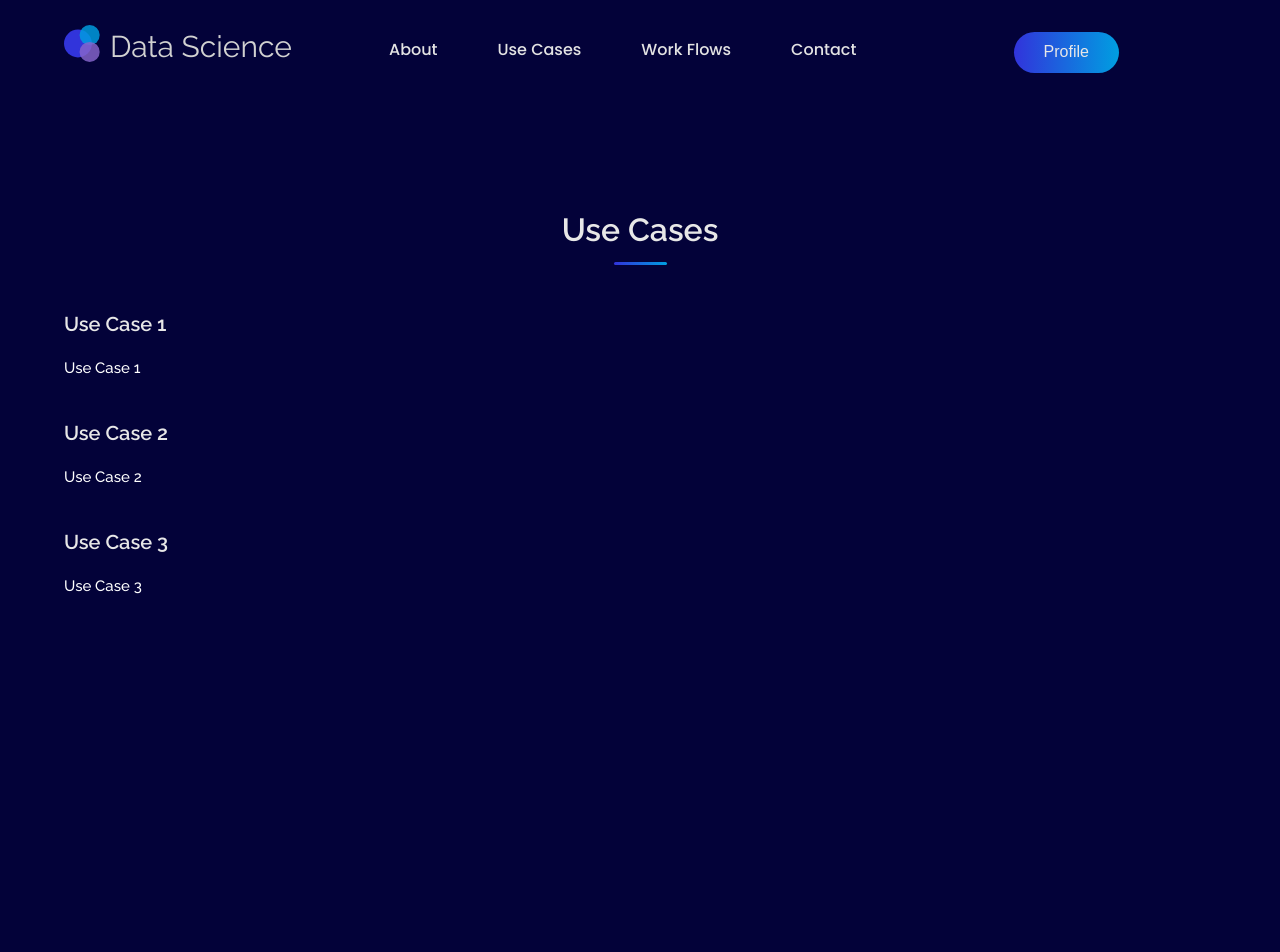
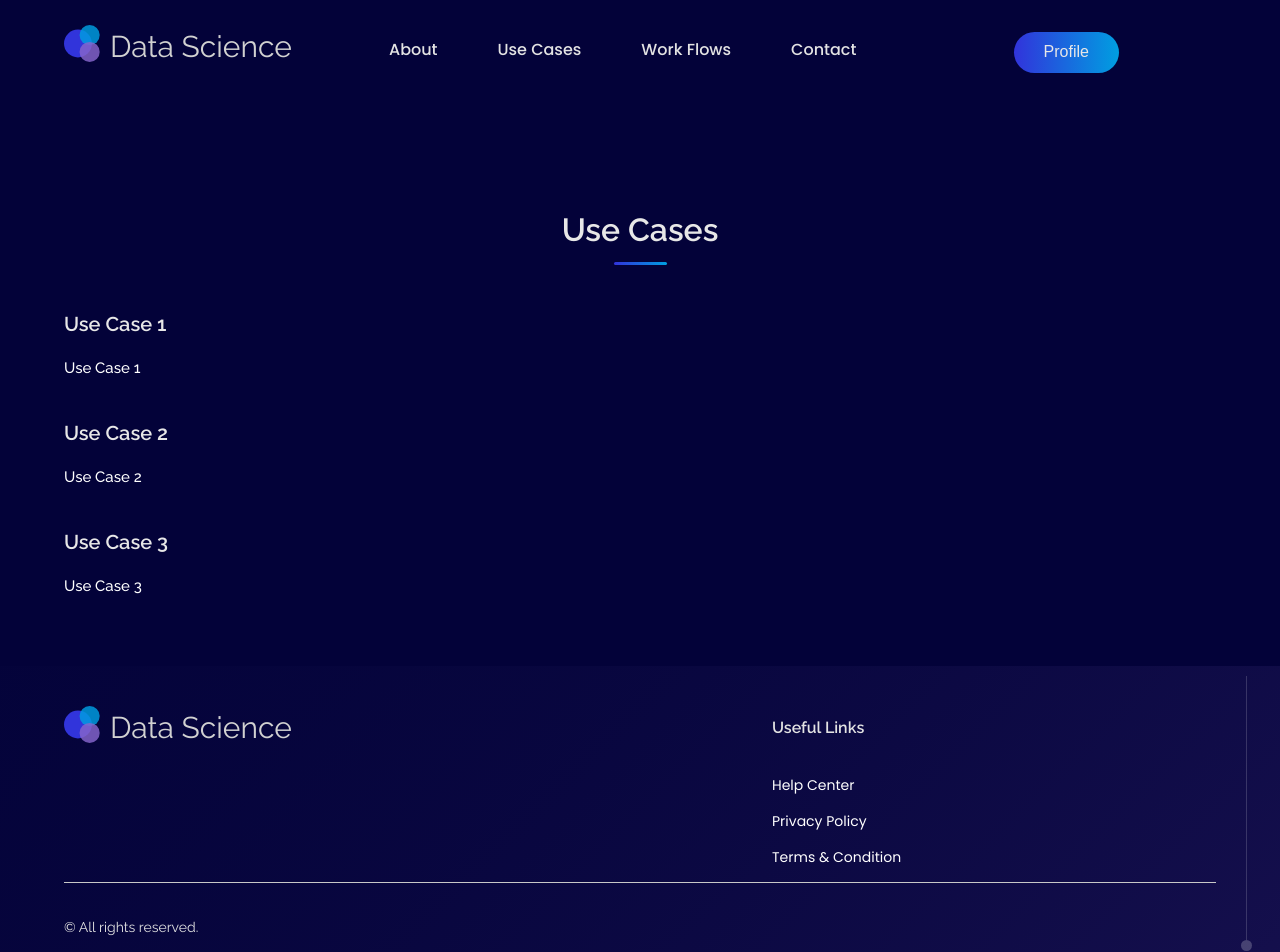
Before and after one commit to Shafqatrasool13000/data-science, a React (Create React App) app: page /use-cases in a window 1280 px wide. Before the commit the page ends 800 px from the top, so only its background shows below. Built offline with nearby package versions, Linux system fonts and the light colour scheme.

Commit message:
All fixes done from client

```diff
--- a/src/components/Data Processing/DataProcessBtns.js
+++ b/src/components/Data Processing/DataProcessBtns.js
@@ -4,6 +4,7 @@ import styles from './home.module.scss';
 import BlueLine from '../Blue Line/BlueLine';
 import DataProcessing from './DataProcessing';
 import Modeling from '../Modeling/Modeling'
+import Footer2 from '../HomePage/Footer/Footer2';
 
 const DataProcessBtns = () => {
     const [processComponent, setProcessComponent] = useState('')
@@ -37,7 +38,7 @@ const DataProcessBtns = () => {
 
     console.log(processComponent);
     return (
-        <Box mt='11.7rem' pb='7rem'>
+        <> <Box mt='11.7rem' pb='7rem'>
         <Box className='data-process-btn-main' sx={{
             display: 'flex', alignItems: 'center', flexDirection: 'column'
         }}>
@@ -57,9 +58,7 @@ const DataProcessBtns = () => {
                         <input type="radio" id="javascript" onClick={(e) => handleChange(e.target.value)} name="2" value="Output" />
                         <label htmlFor="javascript">Output</label>
                     </Stack>
-                        {/* <Stack direction='row' spacing='1.7rem' className={styles['data-process-btns']}>
-                            <button id='process-default-btn'  onClick={() => handleChange('process')} >Data Processing</button><button onClick={() => handleChange('model')}>Modelling</button ><button onClick={() => handleChange('output')}>Output</button>
-                        </Stack> */}
+
                 </Box>
 
             </Box>
@@ -69,9 +68,11 @@ const DataProcessBtns = () => {
            processComponent == 'Output' ? (null ) :  processComponent == 'Modelling' ? ( <Modeling/> ) : processComponent == 'Data Processing' ? ( <DataProcessing/> ) : <DataProcessing/>
         }
 
-            {/* {!processComponent ? <DataProcessing /> :
-                processComponent} */}
+
     </Box>
+    <Footer2/>
+    </>
+
     )
 
 };
--- a/src/components/Home/Home.js
+++ b/src/components/Home/Home.js
@@ -3,10 +3,11 @@ import React from 'react'
 import OurServices from '../HomePage/OurServices/OurServices'
 import styles from '../Data Processing/home.module.scss';
 import BlueLine from '../Blue Line/BlueLine';
-
+import Footer2 from '../HomePage/Footer/Footer2'
 
 const Home = () => {
     return (
+        <>
         <Box mt='8rem'>
             <Box textAlign='center'>
             <h2 className={styles['heading-primary']} >
@@ -18,6 +19,8 @@ const Home = () => {
             </Box>
             <OurServices />
         </Box>
+        <Footer2/>
+        </>
     )
 }
 
--- a/src/components/HomePage/Footer/Footer.css
+++ b/src/components/HomePage/Footer/Footer.css
@@ -10,10 +10,30 @@
   padding: 5rem 0 0 0;
 
 }
+#footer-main2 {
+  background: url(../../../assets/footer2back.svg);
+  background-size: cover;
+  background-position: top;
+  background-repeat: no-repeat;
+  width: 100%;
+  height: 100%;
+  margin-top: 7.4rem;
+  position: relative;
+  padding: 4rem 0 2rem 0;
+
+}
+
 .footer-img-sideline{
   position: absolute;
   top: 12rem;
   right: 2.8rem;
+
+}
+.footer2-img-sideline{
+  position: absolute;
+  top: 1rem;
+  right: 2.8rem;
+  height: 10rem;
 
 }
 
--- /dev/null
+++ b/src/components/HomePage/Footer/Footer2.js
@@ -0,0 +1,63 @@
+import React from 'react'
+import logo from '../../../assets/logo.svg'
+import fb from '../../../assets/fb.svg'
+import insta from '../../../assets/insta.svg'
+import tweet from '../../../assets/tweet.svg'
+import './Footer.css'
+import { Box, Container, Divider, Grid } from '@mui/material'
+import sideLine from '../../../assets/sideLine.svg';
+
+import { Link } from 'react-router-dom'
+
+const Footer2 = () => {
+    return (
+        <Box mt='6.5rem' id="footer-main2">
+            <Container>
+            <Box display={{
+                xs:'none',md:'unset'
+            }}  className='footer2-img-sideline'>
+                    <img src={sideLine} alt="sideLine" />
+                </Box>
+            <Grid container  columnSpacing={3} rowSpacing={3} className="footer-inner">
+                <Grid item xs={12} sm={5}   lg={4} mr={{
+                    xs:'0',lg:'12rem'
+                }}     className="section-1 ">
+                    <Box    display='flex'  alignItems='center' className='logo-heading'>
+                        <Link to="/">
+                            <img src={logo} alt="data-science-logo" />
+                        </Link>
+                        <p className='nav-heading ' >Data Science
+                        </p>
+                    </Box>
+                    <Box pt='9rem' display='hidden'>
+
+                    </Box>
+                </Grid>
+                <Grid item  xs={12} sm={5}   lg={2}    >
+
+                </Grid>
+                <Grid item  xs={12} sm={5}   lg={2}   >
+                <p className='link-heading '> Useful Links
+                        </p>
+                    <ul className="section-3 fix-height">
+                        <li> <a href="#">Help Center</a>  </li>
+                        <li> <a href="#">Privacy Policy</a> </li>
+                        <li> <a href="#">Terms & Condition </a> </li>
+                    </ul>
+                </Grid>
+                <Grid item xs={12} sm={5}   lg={2}    className="section-4 ">
+
+                </Grid>
+            </Grid>
+            <Box mt='4.3rem' >
+            <Divider color='#E3E3E3' />
+            <Box >
+            <p className='copyright'>© All rights reserved.</p>
+                </Box>
+            </Box>
+            </Container>
+        </Box>
+    )
+}
+
+export default Footer2
--- a/src/components/HomePage/Homepage.js
+++ b/src/components/HomePage/Homepage.js
@@ -1,22 +1,25 @@
 import React from 'react';
 import Header from './Header/Header';
 import AboutUs from './AboutUs/AboutUs';
-import OurServices from './OurServices/OurServices';
 import UseCases from './UseCases/UseCases';
 import ContactUs from './Contact Us/ContactUs ';
 import Footer from './Footer/Footer';
-import { Box } from '@mui/system';
+import { useLocation } from 'react-router-dom';
+import Footer2 from './Footer/Footer2';
 
 
 
 
 const Homepage = () => {
+    const location=useLocation()
+
     return <>
         <Header />
         <AboutUs/>
         <UseCases />
         <ContactUs />
-        <Footer/>
+{location.pathname==='/'||location.pathname==='/profile'?
+        <Footer/>:<Footer2/>}
 
     </>;
 };
--- a/src/components/Modeling/Modeling.css
+++ b/src/components/Modeling/Modeling.css
@@ -56,10 +56,26 @@ border-radius: 2.5rem;
 background: none;
 border-radius: 2.5rem;
 cursor: pointer;
-padding: 1.3rem 5rem;
+padding: 1.3rem 4rem;
 font-size: 1.5rem;
 font-weight: 500;
 line-height: 1.2rem;
 color: #E3E3E3;
 border: 1px solid #009EE1;
 }
+.login-btn{
+    font-family: Poppins;
+    border-radius: 2.5rem;
+    background: linear-gradient(90.99deg, #3134db 0.83%, #009ee1 99.4%);
+    border-radius: 2.5rem;
+    border: none;
+   width: 11.4rem;
+   height: 4.5rem;
+    font-size: 1.5rem;
+    font-weight: 500;
+    line-height: 1.2rem;
+    color: #ffffff;
+    cursor: pointer;
+    text-transform: capitalize;
+
+}
--- a/src/components/Modeling/ModelingRightSide.js
+++ b/src/components/Modeling/ModelingRightSide.js
@@ -161,7 +161,7 @@ const ModelingRightSide = () => {
         </h4>
       </Box>
       <LoadData />
-      <Box mt='3rem'>
+      <Box mt='8rem'>
         <h3 className='model-heading-text'>Specify Key Variables</h3>
         <Box mt='2.3rem'>
           <p className='model-subheading-text'>
@@ -213,7 +213,7 @@ const ModelingRightSide = () => {
           </Grid>
         </Box>
       </Box>
-      <Box mt='3rem'>
+      <Box mt='8rem'>
         <p className='model-heading-text'>Select Model</p>
       </Box>
       <Box mt='2rem'>
@@ -226,7 +226,7 @@ const ModelingRightSide = () => {
           <SelectModel sendModelValue={getModelValue} options={options} />
         </Box>
       </Box>
-      <Box mt='2rem'>
+      <Box mt='8rem'>
         <p className='model-heading-text'>Model Parameters</p>
       </Box>
       <Box mt='2.3rem'>
@@ -250,7 +250,7 @@ const ModelingRightSide = () => {
           </Grid>
         </Grid>
       </Box>
-      <Box mt='4rem'>
+      <Box mt='8rem'>
         <p className='model-heading-text'> Submit Model for Execution</p>
       </Box>
       <Box mt='2.5rem' >
--- a/src/components/Navbar/Navbar.js
+++ b/src/components/Navbar/Navbar.js
@@ -22,7 +22,7 @@ const history=useHistory()
       <ul className={styles["links"]}>
         <li><Link to="#">About</Link></li>
         <li><Link to="/use-cases">Use Cases</Link></li>
-        <li><Link to="work-flows">Work Flows</Link></li>
+        <li><Link to="/work-flows">Work Flows</Link></li>
         <li><Link to="#">Contact</Link></li>
       </ul>
     <Box display={{xs:'none',lg:'block'}} mt='0.5rem'>
--- a/src/components/Navbar/Navbar2.js
+++ b/src/components/Navbar/Navbar2.js
@@ -51,9 +51,9 @@ const Navbar = () => {
       }}  columnGap='2rem' rowGap='2rem'>
         <Link to='/profile'>
           <button variant="contained"
-            className='save-btn'
+            className='login-btn'
           >
-            Login
+            Log in
           </button>
         </Link>
         <button variant="contained"
--- a/src/components/UseCasesPage/UseCasesPage.js
+++ b/src/components/UseCasesPage/UseCasesPage.js
@@ -4,6 +4,7 @@ import React from 'react'
 import BlueLine from '../Blue Line/BlueLine';
 import styles from '../Data Processing/home.module.scss';
 import '../Data Processing/DataProcessing.css';
+import Footer2 from '../HomePage/Footer/Footer2';
 
 const UseCasesPage = () => {
     const useCases = ['Use Case 1', 'Use Case 2', 'Use Case 3']
@@ -47,7 +48,7 @@ const UseCasesPage = () => {
                     ))
                 }
             </Container>
-
+<Footer2/>
         </Box>
 
     )
```
Also changed, not shown: src/assets/footer2back.svg (added). Lines whose indentation alone changed are shown as unchanged.
